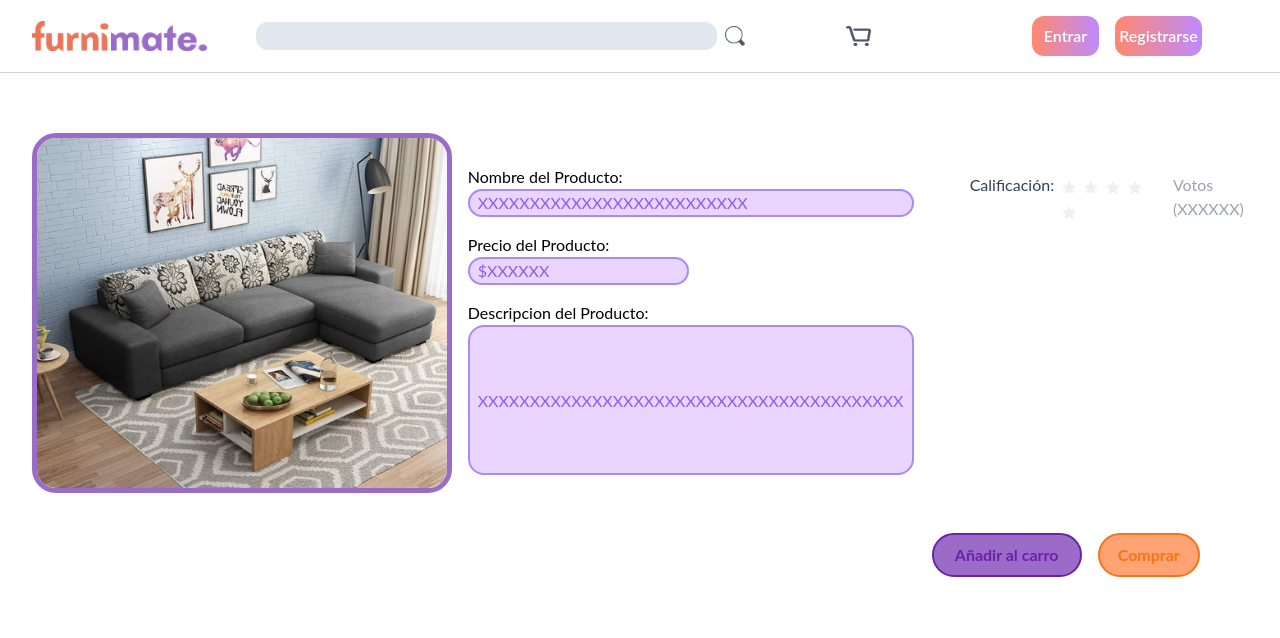
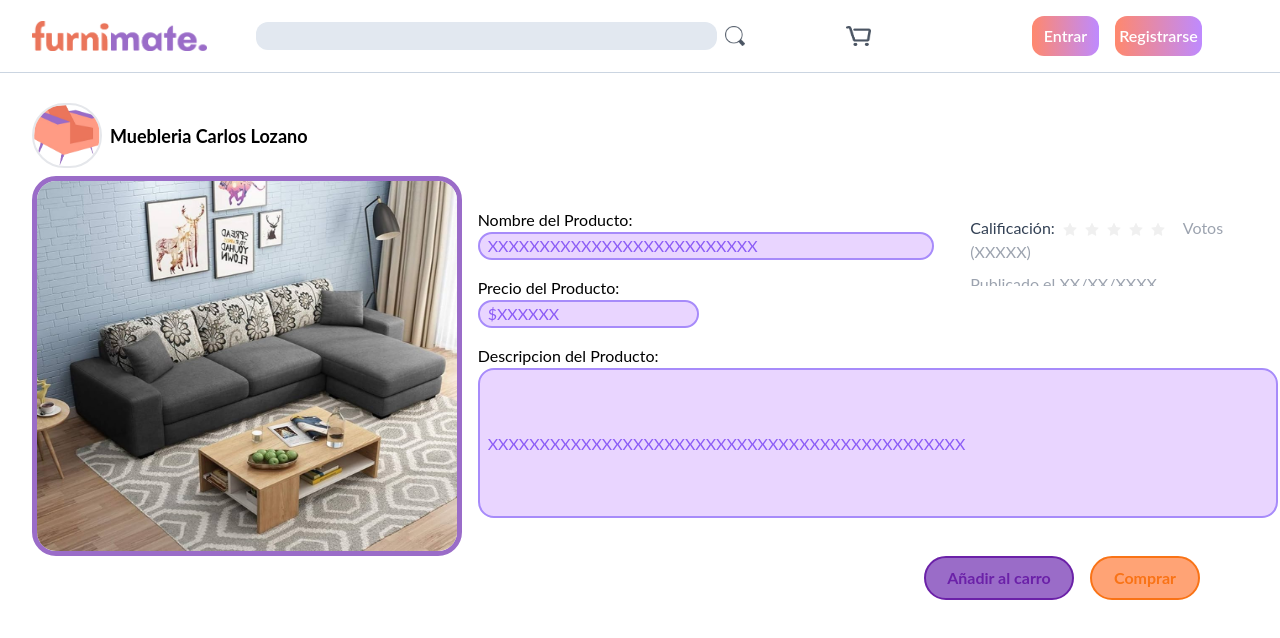
Before and after one commit to plantnt/reactmate, a React (Vite) app: page /ProductPage in a window 1280 px wide. Shown: the top 638 px of the page. Built offline with nearby package versions, Linux system fonts and the light colour scheme.

Commit message:
ProductView terminado 	modified:   src/pages/ProductView.tsx

```diff
--- a/src/pages/ProductView.tsx
+++ b/src/pages/ProductView.tsx
@@ -1,12 +1,21 @@
 import { Rate } from "antd";
 import Navbar from "../components/UI/navbar.tsx"
+import { NavLink } from "react-router-dom";
 
 export default function ProductView(){
     return(
         <>
         <Navbar></Navbar>
-        <div className="flex w-full h-[400px] px-4 mt-[60px] ml-4">
-            <div className="w-[440px] h-[90%]  border-[5px] border-furnipurple rounded-3xl transition-all ease-in-out duration-700">
+        <div className=" mt-[30px] ml-8 w-[440px]">
+          <NavLink to='/ProfilePageView' className="flex max-w-fit">
+          <img className="rounded-full border-2 w-[70px] h-[65px]" src="/src\assets\furniLogo.png"></img>
+        <label className="self-center ml-2 font-bold cursor-pointer text-lg">Muebleria Carlos Lozano</label>
+          </NavLink>
+
+        </div>
+
+        <div className="flex w-full h-[380px] px-4 mt-2 ml-4">
+            <div className="w-[440px] h-full relative  border-[5px] border-furnipurple rounded-3xl transition-all ease-in-out duration-700">
                 <img src="/src\assets\products\1.jpg" className="w-full h-full"></img>
             </div>
 
@@ -21,23 +30,28 @@ export default function ProductView(){
                 <input type="Number" disabled placeholder="$XXXXXX" className="border-2 border-violet-400 px-2 bg-purple-200 placeholder:text-violet-500 rounded-full"/>
               </li>
 
-              <li className="my-4 ">
+              <li className="mb-4 absolute w-[800px]">
                 <legend>Descripcion del Producto:</legend>
                 <input type="text" disabled placeholder="XXXXXXXXXXXXXXXXXXXXXXXXXXXXXXXXXXXXXXXXXXXXXX" className="border-2 px-2 border-violet-400  w-full h-[150px] bg-purple-200 placeholder:text-violet-500 rounded-2xl"/>
               </li>
 
           </ul>
-          <div className="flex items-top text-slate-700 mt-10 ml-10">
-                    Calificación:
-                    <Rate allowHalf className="mt-[5px] ml-2 text-violet-400 text-sm" />
-                    <label className="text-gray-400 ml-4">Votos (XXXXXX)</label>
+
+          <div className="items-top text-slate-700 mt-10 ml-5 h-[70px]">
+                    <label className="align-top">Calificación:</label>
+                    <Rate allowHalf className="mt-[4px] ml-2 text-violet-400 text-sm absolute" />
+                    <label className="text-gray-400 ml-32">Votos (XXXXX)</label>
+                    <div className="mt-2">
+                    <label className="text-gray-400">Publicado el XX/XX/XXXX</label>
+                    </div>
+
 
                 </div>
 
         </div>
-        <div className="flex w-full justify-end">
+        <div className="flex w-full justify-end absolute">
     <button className="border-2 border-purple-800 bg-furnipurple hover:bg-purple-700 rounded-full p-2 text-purple-800 hover:text-purple-200  font-bold transition-all ease-in-out duration-500 mx-4 w-[150px]">Añadir al carro</button>
-      <button className="border-2 border-orange-500 bg-[#FFA375] hover:bg-[#FF8D55] rounded-full p-2 text-orange-500 hover:text-orange-200 font-bold transition-all ease-in-out duration-500 mr-20 w-[8%]">Comprar</button>
+      <button className="border-2 border-orange-500 bg-[#FFA375] hover:bg-[#FF8D55] rounded-full p-2 text-orange-500 hover:text-orange-200 font-bold transition-all ease-in-out duration-500 mr-20 w-[110px]">Comprar</button>
     </div>
 
         </>
```
